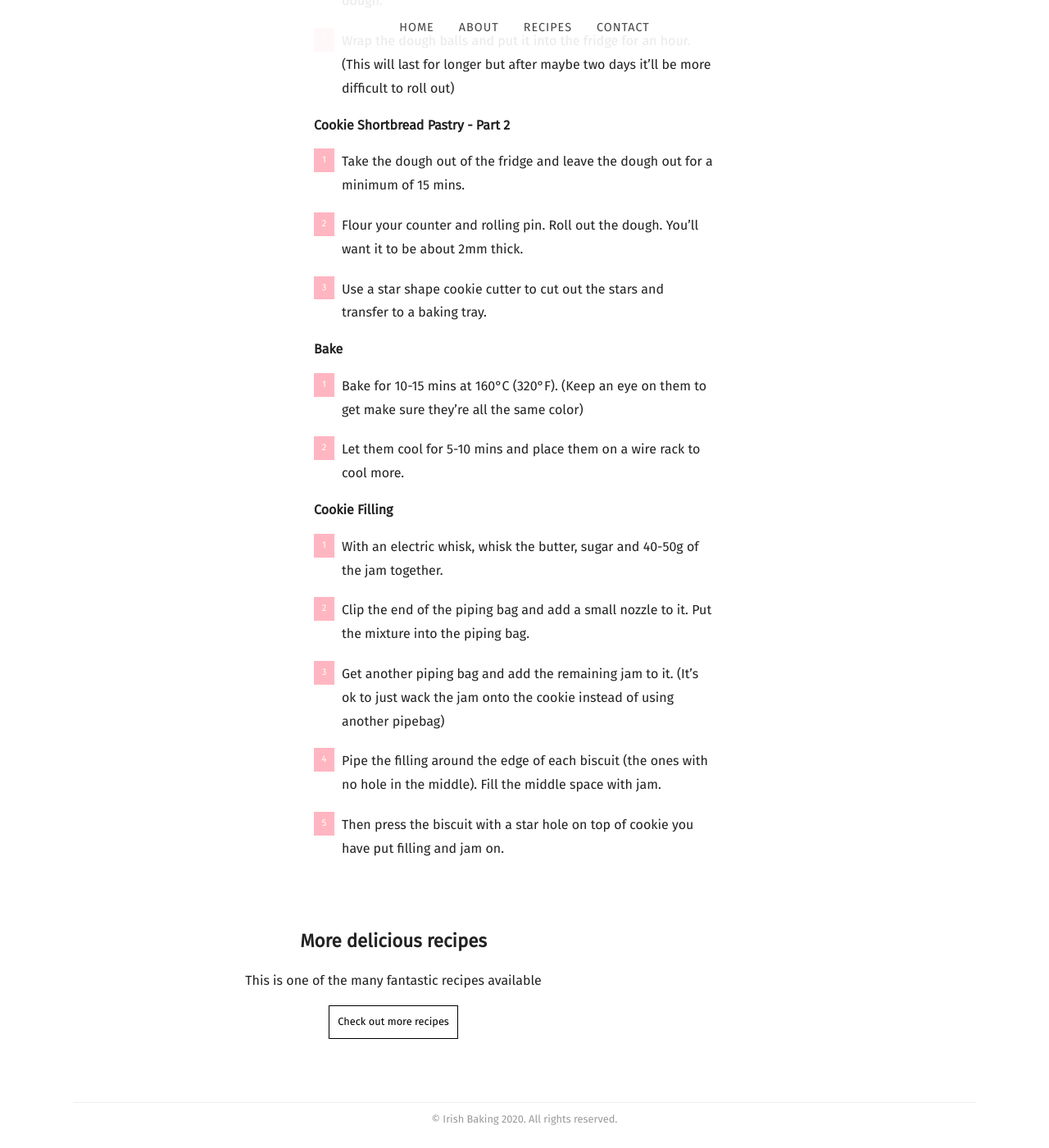
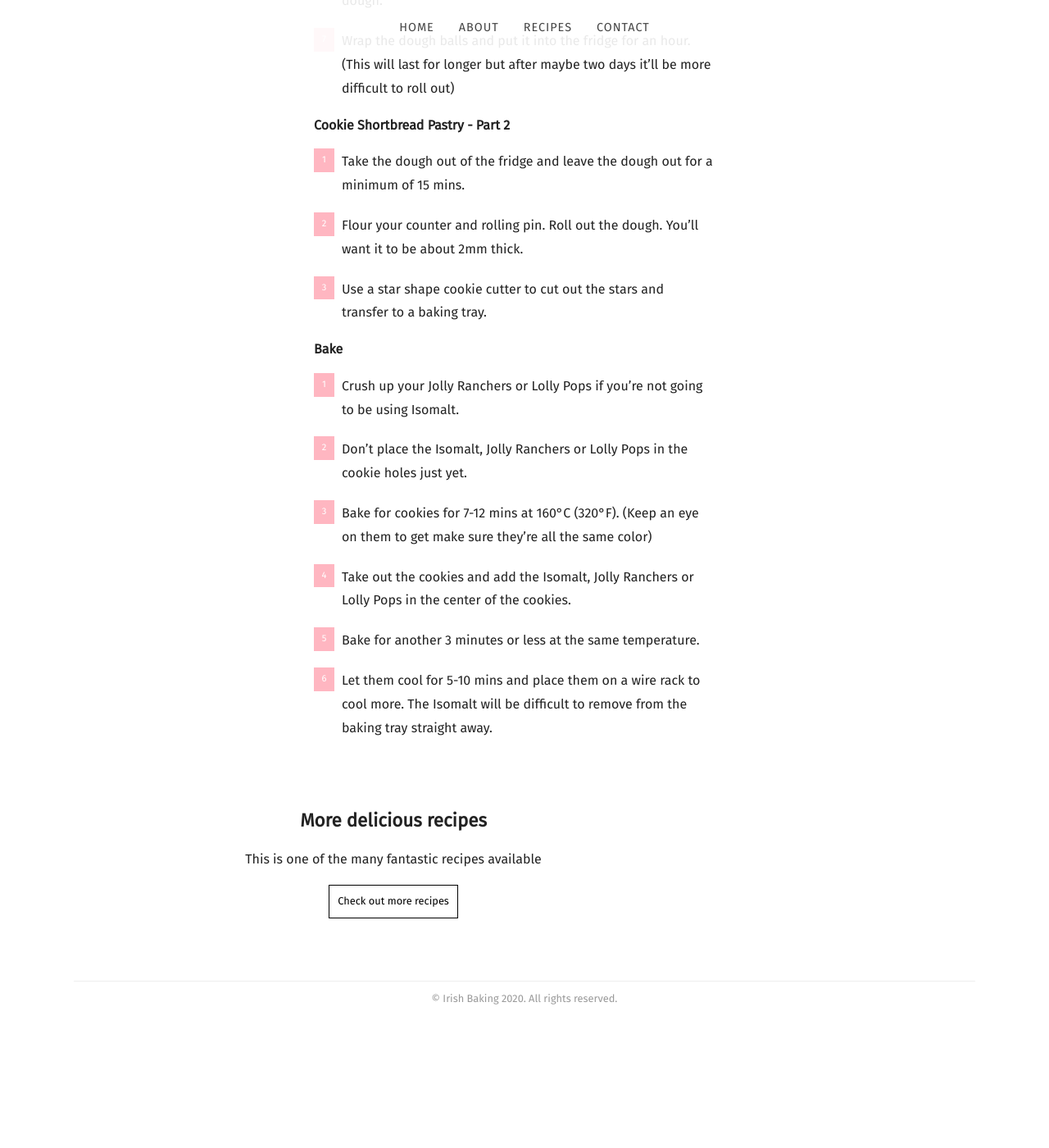
Before and after one commit to mcginleyireland/irishbaking.github.io, a Jekyll site: the page built from _posts/2020-11-28-christmas-stained-glass-star-cookies.md, in a window 1280 px wide and 1400 px high, scrolled down 5112 px. Shown: the whole window at 82% size. Built offline with Jekyll 4.4.1, drawn with Linux system fonts in a browser that asks for light colours; nearby versions of some CDN libraries; some web fonts are replaced; after the commit the page ends 6365 px from its top, so only the background shows below that; some of the changed text lies outside the part shown.

Commit message:
Updating the stained glass recipe.

```diff
--- a/_posts/2020-11-28-christmas-stained-glass-star-cookies.md
+++ b/_posts/2020-11-28-christmas-stained-glass-star-cookies.md
@@ -18,11 +18,9 @@ recipe:
     * 1 tbs of vanilla extract
     * 1 egg yoke
 
-    **Cookie Filling**
+    **Cookie Stained Glass**
 
-    * 50g (1.8oz) of unsalted butter
-    * 160g (5.6oz) of icing sugar
-    * 120g (4.2oz) of jam of your choice
+    * 50g of Isomalt (or Jolly Ranchers or Lolly Pops)
   directions_markdown: |-
     **Cookie Shortbread Pastry - Part 1**
 
@@ -42,16 +40,12 @@ recipe:
 
     **Bake**
 
-    1. Bake for 10-15 mins at 160°C (320°F). (Keep an eye on them to get make sure they're all the same color)
-    2. Let them cool for 5-10 mins and place them on a wire rack to cool more.
-
-    **Cookie Filling**
-
-    1. With an electric whisk, whisk the butter, sugar and 40-50g of the jam together.
-    2. Clip the end of the piping bag and add a small nozzle to it. Put the mixture into the piping bag.
-    3. Get another piping bag and add the remaining jam to it. (It's ok to just wack the jam onto the cookie instead of using another pipebag)
-    4. Pipe the filling around the edge of each biscuit (the ones with no hole in the middle). Fill the middle space with jam.
-    5. Then press the biscuit with a star hole on top of cookie you have put filling and jam on.
+    1. Crush up your Jolly Ranchers or Lolly Pops if you're not going to be using Isomalt.
+    2. Don't place the Isomalt, Jolly Ranchers or Lolly Pops in the cookie holes just yet.
+    3. Bake for cookies for 7-12 mins at 160°C (320°F). (Keep an eye on them to get make sure they're all the same color)
+    4. Take out the cookies and add the Isomalt, Jolly Ranchers or Lolly Pops in the center of the cookies.
+    5. Bake for another 3 minutes or less at the same temperature.
+    6. Let them cool for 5-10 mins and place them on a wire rack to cool more. The Isomalt will be difficult to remove from the baking tray straight away.
 
 ---
 These Christmas Cookies look great and taste great. A little bit of work for something that will honestly be gone in minutes! Put the kettle on these are going to be good.
```
